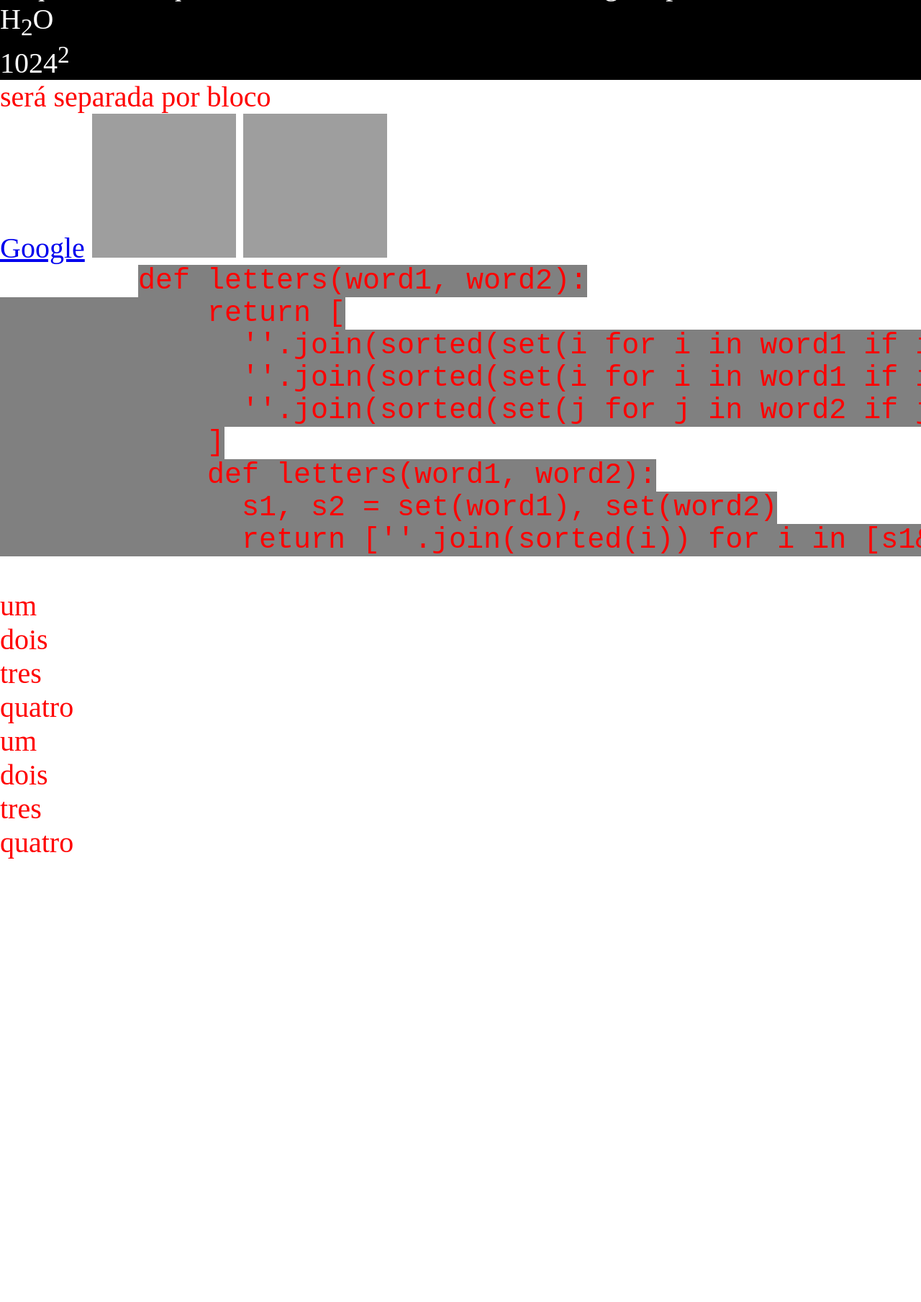
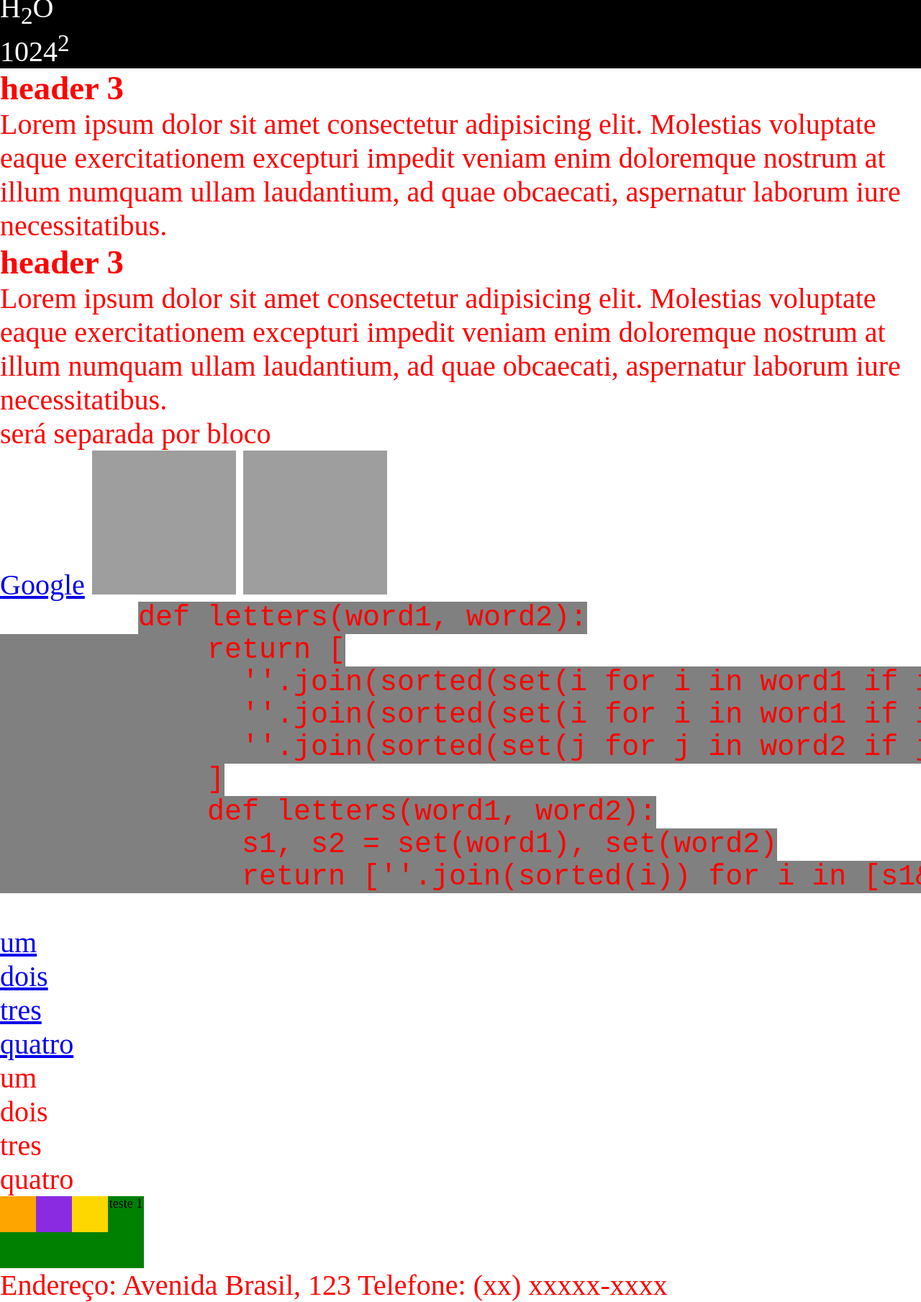
Before and after one commit to IssamuHuti/HTML_CSS, a plain HTML site: page index.html in a window 1280 px wide. Shown: the part 555-2364 px from the top of the page at 72% size. Before the commit the page ends 1749 px from the top, so only its background shows below. Drawn offline with Linux system fonts and the light colour scheme; grey boxes are pictures that could not be loaded.

Commit message:
19/02/25

```diff
--- a/assets/CSS/styles.css
+++ b/assets/CSS/styles.css
@@ -33,3 +33,12 @@ code {
     color:brown;
     font-size: 60px;
 }
+
+div {
+    width: 200px;
+    height: 100px;
+    background: green;
+    color: black;
+    font-size: 18px;
+    text-align: center;
+}
--- /dev/null
+++ b/assets/CSS/stylesBuscador.css
@@ -0,0 +1,35 @@
+* {
+    margin: 0;
+    padding: 0;
+    box-sizing: border-box;
+}
+
+body {
+    background-image: url(https://preview.redd.it/s7dp9of3mqn41.png?width=1080&crop=smart&auto=webp&s=9b128f45677680e4c710763bd5059b73f555c9ea);
+    background-size: cover;
+    background-position: top center;
+}
+
+#heading {
+    background: rgba(0, 0, 0, 8);
+}
+
+#heading div {
+    width: 90%;
+
+    display: flex;
+    justify-content: space-between;
+    margin: 0 auto;
+}
+
+#heading .h1 {
+    font-size: 24px;
+    text-transform: uppercase;
+    padding: 15px 0;
+}
+
+#heading .h1 a {
+    color: white;
+    text-decoration: none;
+    font-family: monospace;
+}
--- a/index.html
+++ b/index.html
@@ -7,16 +7,35 @@
     <link rel="stylesheet" href="assets/CSS/styles.css">
 </head>
 <body>
+    <header>
     <h1>Primeiro titulo</h1>
         <p class="primeiroTexto">
             <q cite="https://br.lipsum.com/" >Lorem</q> ipsum dolor sit, amet consectetur adipisicing elit. Quidem impedit eius nesciunt esse laboriosam minus eum voluptatem perferendis architecto? Eaque velit id <div>quasi beatae</div> doloribus at! Deserunt fuga explicabo odit!
         </p>
-    <h2>Segundo titulo</h2>
+    </header>
+    <section>
+        <header>
             <p class="segundoTexto">
                 Lorem ipsum dolor sit, amet consectetur adipisicing elit. Quidem impedit eius nesciunt esse laboriosam minus eum voluptatem <span class="span">perferendis</span> architecto? Eaque velit id quasi beatae doloribus at! Deserunt fuga explicabo odit!<br>
                 H<sub>2</sub>O <br>
                 1024<sup>2</sup>
             </p>
+        </header>
+
+        <article>
+            <h3>header 3</h3>
+            <p>
+                Lorem ipsum dolor sit amet consectetur adipisicing elit. Molestias voluptate eaque exercitationem excepturi impedit veniam enim doloremque nostrum at illum numquam ullam laudantium, ad quae obcaecati, aspernatur laborum iure necessitatibus.
+            </p>
+        </article>
+
+        <article>
+            <h3>header 3</h3>
+            <p>
+                Lorem ipsum dolor sit amet consectetur adipisicing elit. Molestias voluptate eaque exercitationem excepturi impedit veniam enim doloremque nostrum at illum numquam ullam laudantium, ad quae obcaecati, aspernatur laborum iure necessitatibus.
+            </p>
+        </article>
+    </section>
     <blockquote>será separada por bloco</blockquote>
     <a href="https://www.google.com.br/?hl=pt-BR" target="_blank">Google</a>
     <img src="https://conteudo.imguol.com.br/c/noticias/c2/2022/01/14/bitcoin-grafico-economia-1642179101668_v2_450x450.jpg.webp" alt="Imagem do Bitcoin" class="largura">
@@ -32,17 +51,33 @@
               s1, s2 = set(word1), set(word2)
               return [''.join(sorted(i)) for i in [s1&s2, s1-s2, s2-s1]]</code>
     </pre>
+
+    <aside>
         <ul>
-        <li>um</li>
-        <li>dois</li>
-        <li>tres</li>
-        <li>quatro</li>
+            <li><a href="#">um</a></li>
+            <li><a href="#">dois</a></li>
+            <li><a href="#">tres</a></li>
+            <li><a href="#">quatro</a></li>
         </ul>
+    </aside>
+
     <ol>
         <li>um</li>
         <li>dois</li>
         <li>tres</li>
         <li>quatro</li>
     </ol>
+
+    <div id="teste1">
+        teste 1
+        <div style="width: 50px; height: 50px; background: orange; float: left;"></div>
+        <div style="width: 50px; height: 50px; background: blueviolet; float: left;"></div>
+        <div style="width: 50px; height: 50px; background: gold; float: left;"></div>
+    </div>
+
+    <footer>
+        Endereço: Avenida Brasil, 123
+        Telefone: (xx) xxxxx-xxxx
+    </footer>
 </body>
 </html>
```
Also changed, not shown: paginaBuscador.html (+13 -5 lines). Lines whose indentation alone changed are shown as unchanged.
